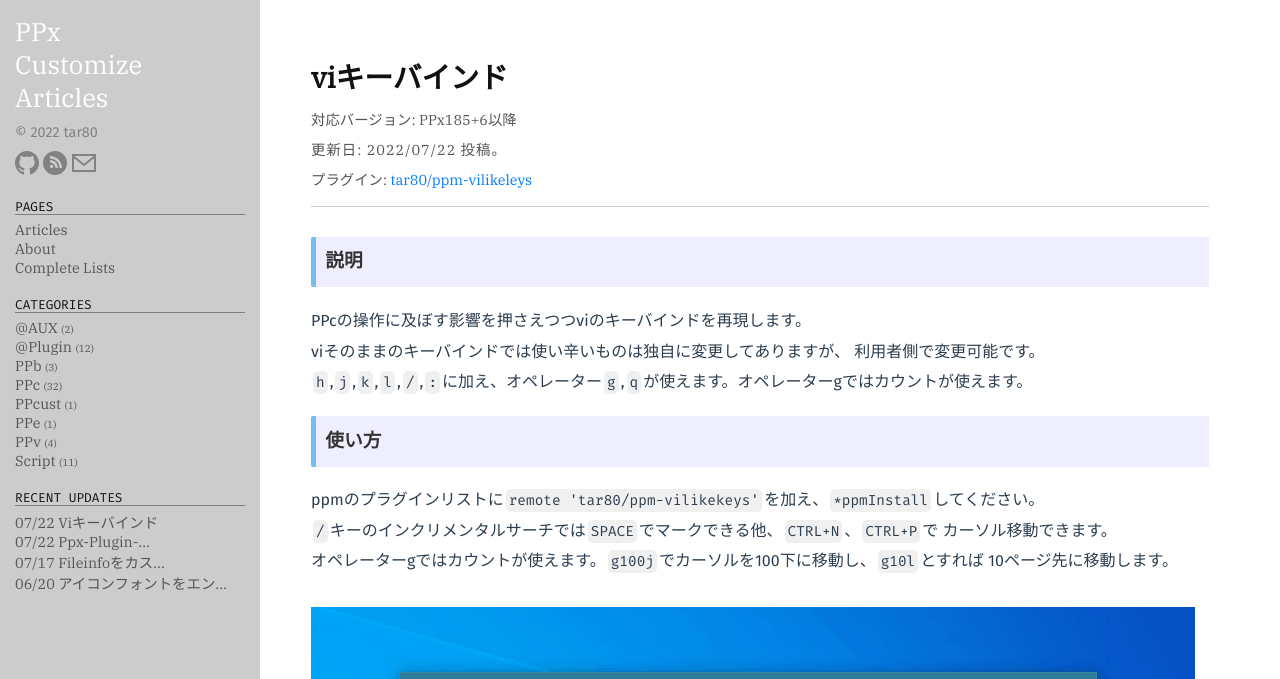
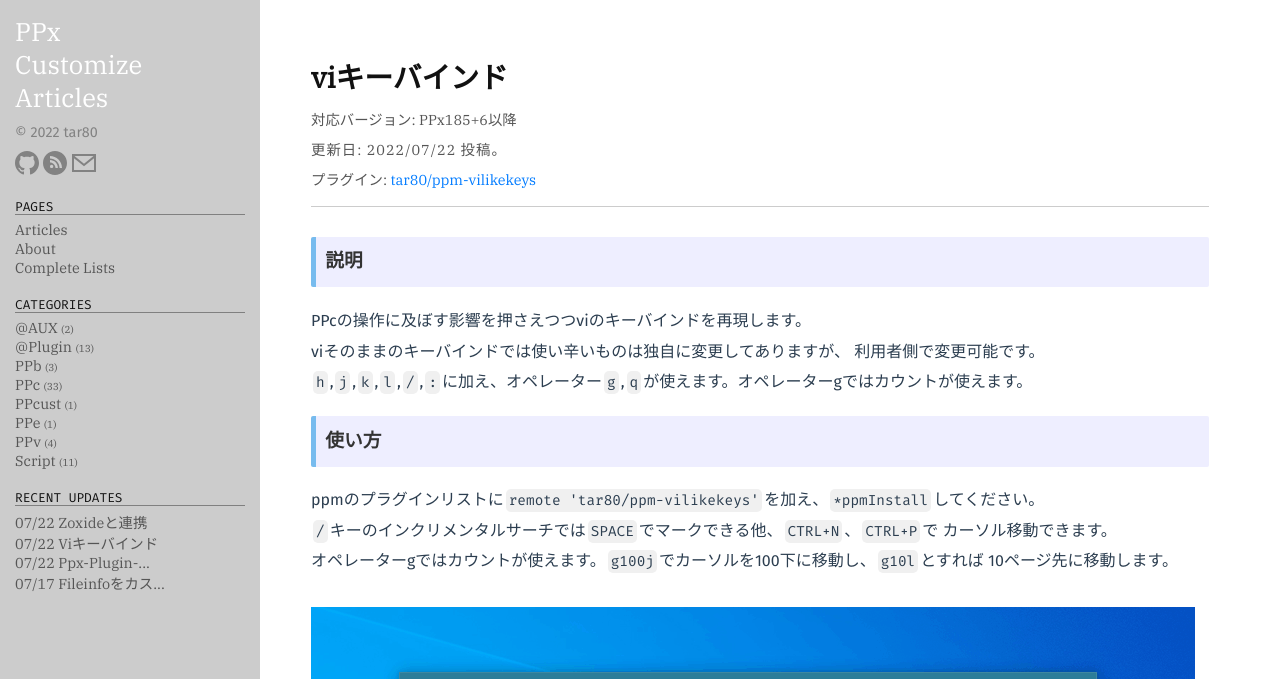
Before and after one commit to tar80/pages-pca, a Jekyll site: the page built from _posts/22-07-22-vilikekeys.md, in a window 1280 px wide and 1335 px high. Shown: the top 679 px of the window. Built offline with Jekyll 4.4.1, drawn with Linux system fonts in a browser that asks for light colours; some web fonts are replaced; some of the changed lines change nothing that is shown.

Commit message:
Update zoxide 投稿

```diff
--- a/_posts/22-07-22-vilikekeys.md
+++ b/_posts/22-07-22-vilikekeys.md
@@ -4,7 +4,7 @@
 version: PPx185+6以降
 date: 2022-07-22
 comment: 投稿。
-repository: tar80/ppm-vilikeleys
+repository: tar80/ppm-vilikekeys
 categories: PPc @plugin
 ---
 ### 説明
--- /dev/null
+++ b/_posts/22-07-22-zoxide.md
@@ -0,0 +1,44 @@
+---
+layout: post
+title: zoxideと連携
+version: PPx185以降
+date: 2022-07-22
+comment: 投稿。
+repository: tar80/ppm-comppath
+categories: PPc @plugin
+---
+
+### 説明
+
+噂のzoxide。
+最初はPPxと連携するメリットあるのかなと疑問でしたが、使ってみると
+有用だったのでppm-comppathに加えました。comppathでは以下のように連携しています。
+
+- `Ctrl+@`で`zoxide query -i`を実行。選択パスをPPcで開く。
+- 一行編集上で`Ctrl+Enter`、編集中の文字列をzoxideに送って結果に移動。
+- 一行編集上で`Ctrl+Z`、zoxideクエリを一行編集上に出力。
+
+zoxideデータベースはcomppath一行編集からのパス移動時に更新されるので
+ある程度は意図的な構築ができます。
+なおzoxideはfzfを必要とするので両方インストールしておく必要があります。
+scoopでのインストールが簡単です。
+
+### 使い方
+
+[ppm](https://github.com/tar80/ppm)を導入して、[ppm-comppath](https://github.com/tar80/ppm-comppath)を
+インストールしてください。PPx185+6以降、PPxScriptModuleR18+2以降のバージョンが必要です。
+
+ppmのインストールは[こちらの記事]({{ site.baseurl }}{% post_url 22-05-28-ppm %})を参考に。
+
+ppm-comppathの導入は、
+
+1. `*ppmPluginlist`を実行して`remote 'tar80/ppm-comppath'`を記述する。
+1. `*ppmInstall`を実行してプラグインをダウンロードする。
+1. `*ppmEdit ppm-comppath`を編集。
+1. `*ppmSet ppm-comppath`を実行する。
+
+実際には2、4はダイアログで確認後自動実行されるので1、3と実行すれば設定が反映されます。
+すでに導入済みの場合は`*ppmUpdate` -> `*ppmCompare ppm-comppath`を実行します。
+switchmenuをインストールしている場合は、edit listで`_pluginlist`を選択、
+edit plugin settingで`ppm-comppath`を選択となります。
+導入済みの場合は、Update plugins -> Compare plugin setting。
```
